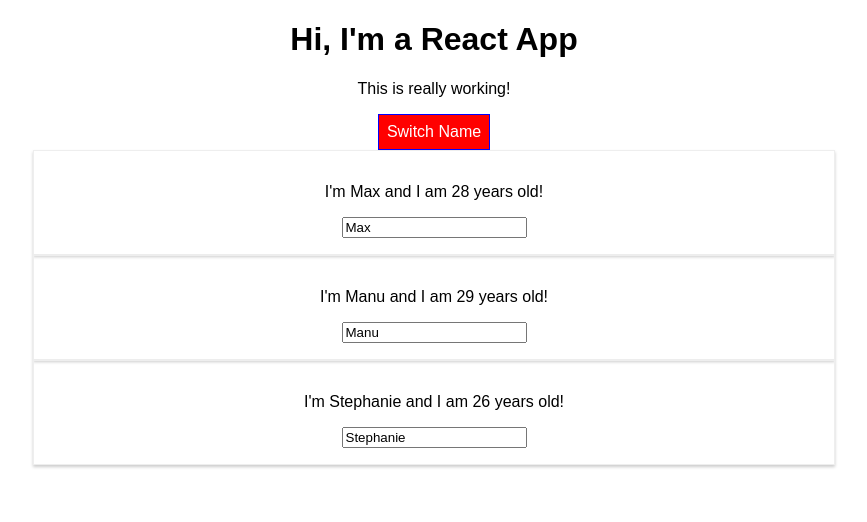
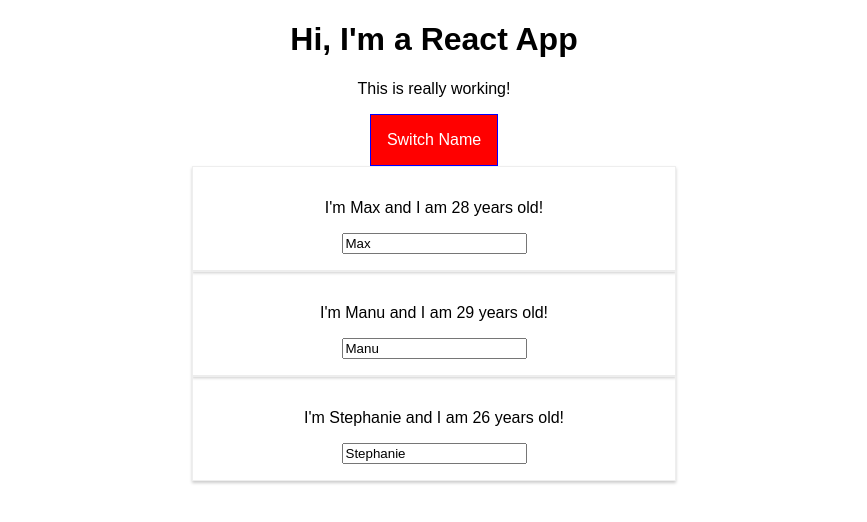
Before and after one commit to anguquga/react-complete, a React (Create React App) app: page / in a window 1280 px wide. Both pictures are taken after a click on the button "Switch Name". Shown: the top 522 px of the page, without its empty margins (206-1073 px from the left). Built offline with nearby package versions, Linux system fonts and the light colour scheme.

Commit message:
no message

```diff
--- a/src/App.css
+++ /dev/null
@@ -1,11 +0,0 @@
-.App {
-  text-align: center;
-}
-
-.red{
-  color: red;
-}
-
-.bold{
-  font-weight: bold;
-}
--- a/src/App.js
+++ b/src/App.js
@@ -1,5 +1,5 @@
 import React, {Component} from 'react';
-import './App.css';
+import classes from './App.module.css';
 import Person from './Person/Person';
 
 class App extends Component {
@@ -47,16 +47,8 @@ class App extends Component {
 
     render() {
 
-        const style = {
-            backgroundColor: 'green',
-            color: 'white',
-            font: 'inherit',
-            border: '1px solid blue',
-            padding: '8px',
-            cursor: 'pointer',
-        };
-
         let persons = null;
+        let btnClass = '';
 
         if (this.state.showPersons) {
             persons = (
@@ -73,24 +65,25 @@ class App extends Component {
                     }
                 </div>
             );
-            style.backgroundColor = 'red';
+
+            btnClass = classes.Red;
         }
 
-        const classes = [];
+        const classesT = [];
 
         if (this.state.persons.length <= 2) {
-            classes.push('red');
+            classesT.push(classes.red);
         }
         if (this.state.persons.length <= 1) {
-            classes.push('bold');
+            classesT.push(classes.bold);
         }
 
         return (
-            <div className="App">
+            <div className={classes.App}>
                 <h1>Hi, I'm a React App</h1>
-                <p className={classes.join(' ')}>This is really working!</p>
+                <p className={classesT.join(' ')}>This is really working!</p>
                 <button
-                    style={style}
+                    className={btnClass}
                     onClick={this.togglePersonsHandler}>Switch Name
                 </button>
                 {
--- /dev/null
+++ b/src/App.module.css
@@ -0,0 +1,34 @@
+.App {
+  text-align: center;
+}
+
+.red {
+  color: red;
+}
+
+.bold {
+  font-weight: bold;
+}
+
+.App button {
+  border: 1px solid blue;
+  padding: 16px;
+  background-color: green;
+  font: inherit;
+  color: white;
+  cursor: pointer;
+}
+
+.App button:hover {
+  background-color: lightgreen;
+  color: black;
+}
+
+.App button.Red {
+  background-color: red;
+}
+
+.App button.Red:hover {
+  background-color: salmon;
+  color: black;
+}
--- a/src/Person/Person.js
+++ b/src/Person/Person.js
@@ -1,15 +1,15 @@
 import React from 'react';
 
-import './Person.css';
+import classes from './Person.module.css';
 
 
 const person = (props) => {
      return (
-        <div className="Person">
-            <p onClick={props.click}>I'm {props.name} and I am {props.age} years old!</p>
-            <p>{props.children}</p>
-            <input type="text" onChange={props.changed} value={props.name}/>
-        </div>
+         <div className={classes.Person}>
+             <p onClick={props.click}>I'm {props.name} and I am {props.age} years old!</p>
+             <p>{props.children}</p>
+             <input type="text" onChange={props.changed} value={props.name}/>
+         </div>
     )
 };
 
--- a/src/Person/Person.css
+++ b/src/Person/Person.module.css
@@ -7,9 +7,9 @@
     text-align: center;
 }
 
-/*
+
 @media (min-width: 500px) {
     .Person {
         width: 450px;
     }
-}*/
+}
```
Also changed, not shown: package.json (+8 -2 lines), 1 other file (tests, documents, lock files or other folders).
